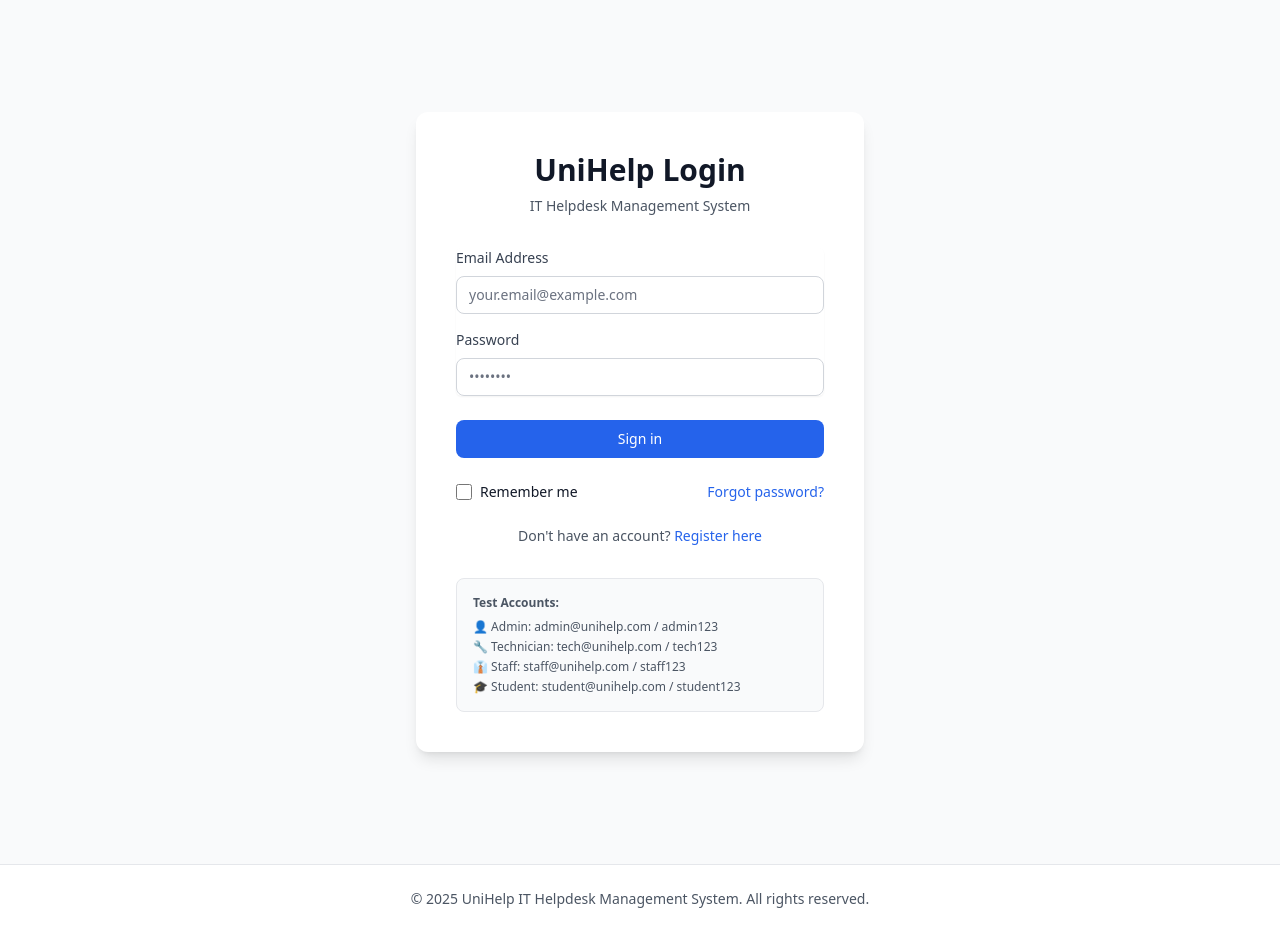
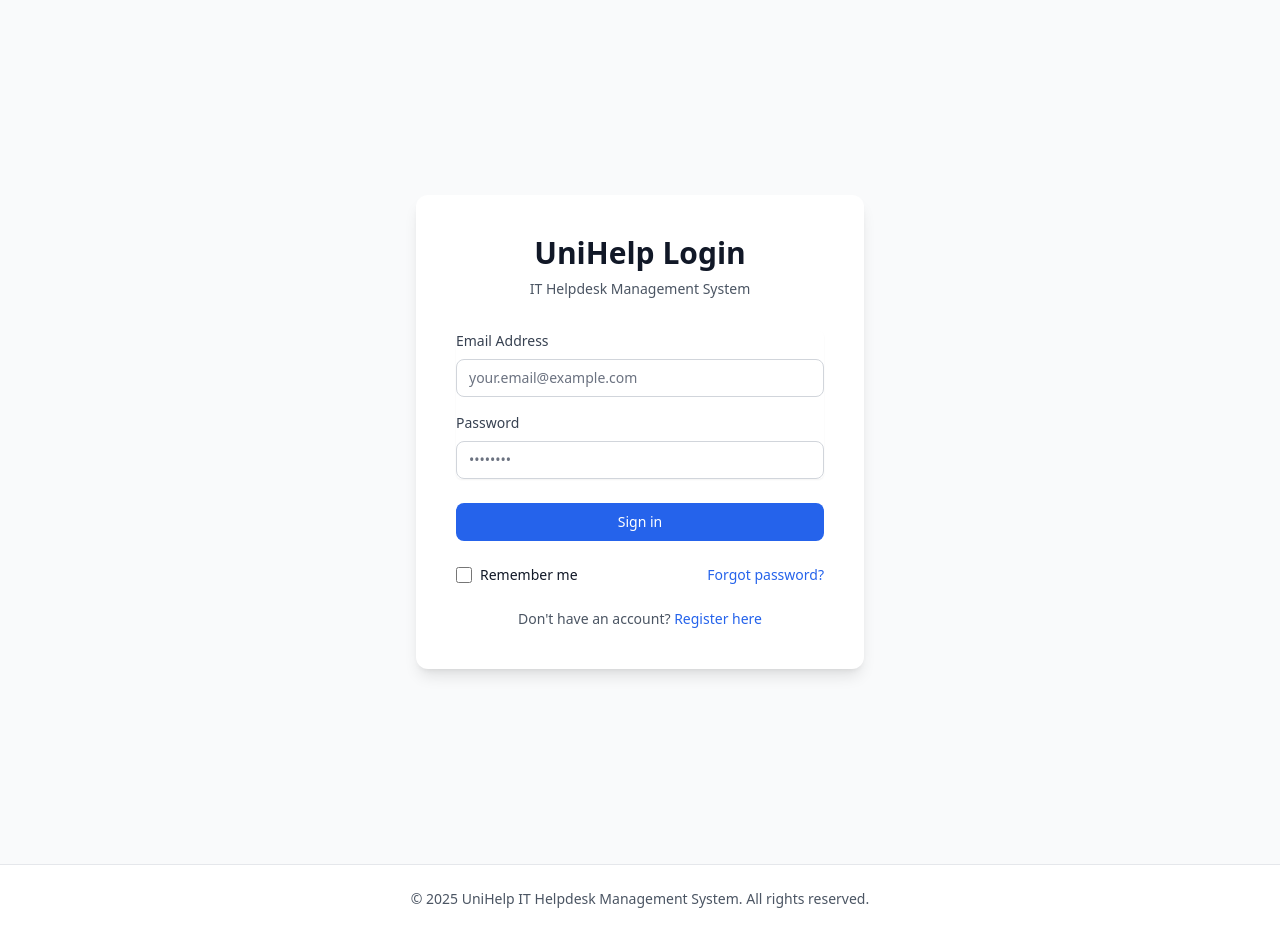
Before and after one commit to tohidshaikh426-art/UniHelp, a Flask app: page /login in a window 1280 px wide. Run offline with Flask 3, Linux system fonts and the light colour scheme; some libraries are stand-ins or nearby versions.

Commit message:
Remove test accounts section from login page
- Removed test credentials display for security
- Cleaner, more professional login interface

```diff
--- a/templates/login.html
+++ b/templates/login.html
@@ -63,17 +63,6 @@
                 </p>
             </div>
         </form>
-
-        <!-- Test Credentials Info -->
-        <div class="mt-6 p-4 bg-gray-50 rounded-lg border border-gray-200">
-            <p class="text-xs text-gray-600 font-semibold mb-2">Test Accounts:</p>
-            <ul class="text-xs text-gray-600 space-y-1">
-                <li>👤 Admin: admin@unihelp.com / admin123</li>
-                <li>🔧 Technician: tech@unihelp.com / tech123</li>
-                <li>👔 Staff: staff@unihelp.com / staff123</li>
-                <li>🎓 Student: student@unihelp.com / student123</li>
-            </ul>
-        </div>
     </div>
 </div>
 {% endblock %}
```
